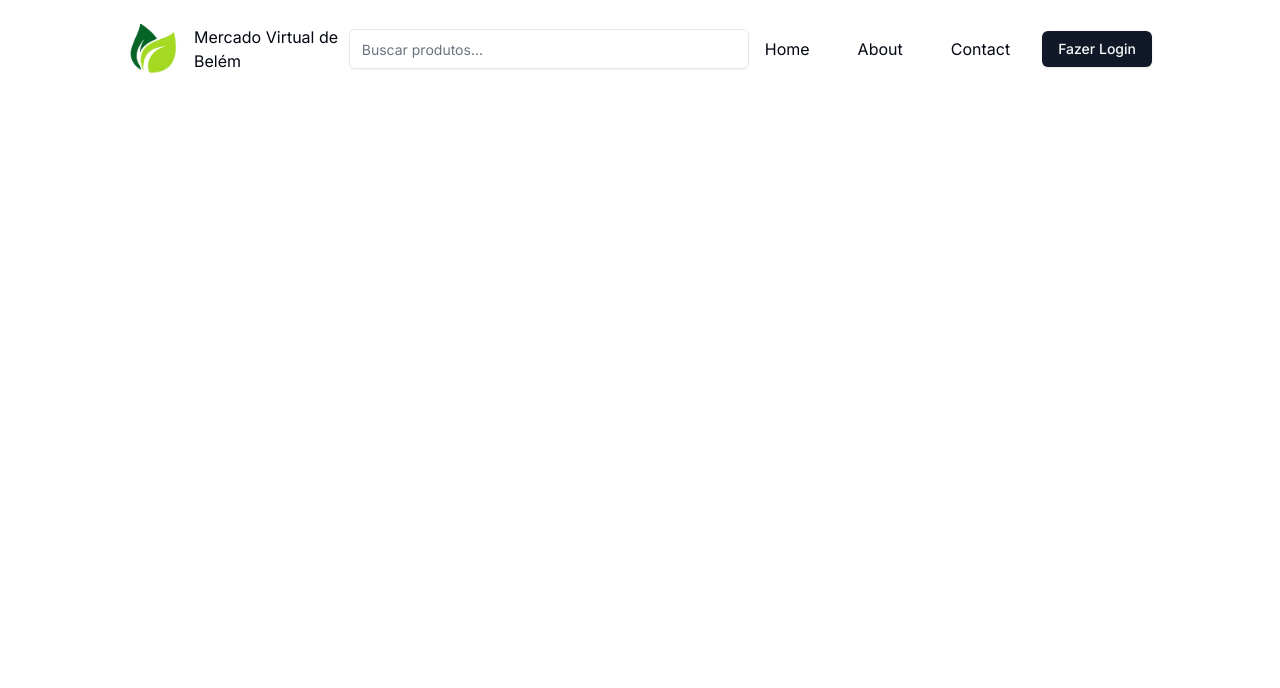
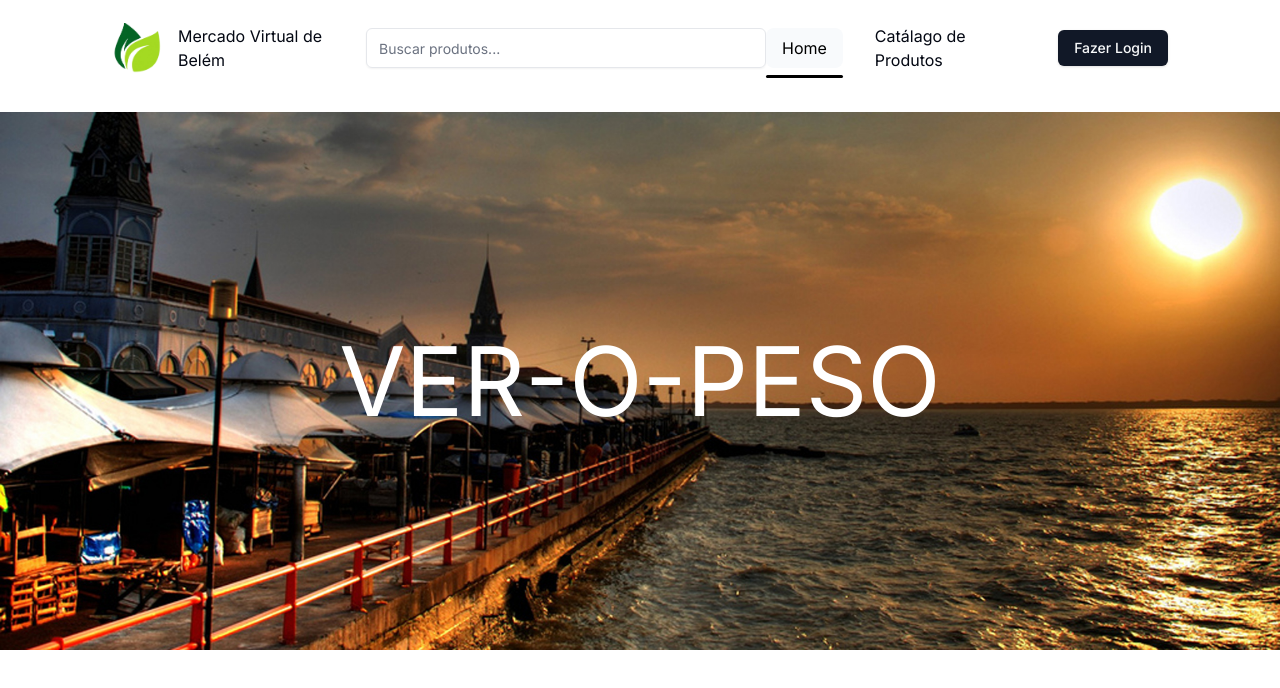
Before and after one commit to PSDIT-BR/mercado-virtual-belem-unama, a Next.js app: page / in a window 1280 px wide. Shown: the top 688 px of the page. Built offline with nearby package versions, Linux system fonts and the light colour scheme.

Commit message:
feat: implement image banner

```diff
--- a/src/app/(pages)/layout.tsx
+++ b/src/app/(pages)/layout.tsx
@@ -1,10 +1,14 @@
 import { HeaderLayout } from "@/layouts/HeaderLayout";
+import { ReactNode } from "react";
 
-export default function Layout() {
-
+interface LayoutProps {
+  children: ReactNode;
+}
+export default function Layout({ children }: LayoutProps) {
   return (
-    <div>
-      <HeaderLayout />
+    <div className="relative">
+      <HeaderLayout className="z-50" />
+      <div>{children}</div>
     </div>
   );
 }
--- a/src/app/(pages)/page.tsx
+++ b/src/app/(pages)/page.tsx
@@ -1,10 +1,18 @@
-
+import Image from "next/image";
 
 export default function Page() {
+  return (
+    <div className="relative w-full">
+      <div className="flex items-center justify-center mt-4 h-fit">
+        <h1 className="absolute z-50 bottom-0 left-0 right-0 top-0 grid place-items-center text-[6rem] text-white ">
+          VER-O-PESO
+        </h1>
+        <Image src="/01_veropeso.jpg" alt="Logo" width={1500} height={400} />
+      </div>
 
-  return (
-    <div>
+      <div>
 
+      </div>
     </div>
   );
 }
--- a/src/app/globals.css
+++ b/src/app/globals.css
@@ -74,3 +74,21 @@
       @apply bg-background text-foreground;
     }
   }
+
+  .active-nav {
+    background-color: rgb(248 250 252);
+    padding: 0.5rem 1rem;
+    border-radius: var(--radius);
+
+    color: black;
+  }
+  .active-nav::after {
+    content: '';
+    position: absolute;
+    bottom: -10px; /* Ajuste a distância vertical conforme necessário */
+    left: 0;
+    width: 100%;
+    border-radius: var(--radius);
+    height: 3px; /* Espessura do traço */
+    background-color: black; /* Cor do traço */
+  }
--- a/src/layouts/HeaderLayout.tsx
+++ b/src/layouts/HeaderLayout.tsx
@@ -1,16 +1,37 @@
-import { ComponentProps } from "react";
+"use client"
+import { ComponentProps, useEffect, useState } from "react";
 import { cn } from "@/lib/utils";
 import Image from "next/image";
-import { Input } from "@/components/ui/input";
 import { SearchInput } from "@/components/Search";
 import { Button } from "@/components/ui/button";
+import { usePathname } from "next/navigation";
+import Link from "next/link";
 
 interface HeaderLayoutProps extends ComponentProps<"div"> {}
 
-const menuItems = [{ name: "Home" }, { name: "About" }, { name: "Contact" }];
+const menuItems = [
+  {
+    text: "Home",
+    href: "/",
+  },
+  {
+    text: "Catálago de Produtos",
+    href: "/catalagos",
+  }
+];
+export function HeaderLayout({ className, ...props }: HeaderLayoutProps) {
+  const pathName = usePathname();
 
-export function HeaderLayout({ className, ...props }: HeaderLayoutProps) {
-  const classNameMerged = cn("flex items-center w-full justify-between px-32 mt-6", className);
+  const [currentRouter, setCurrentRouter] = useState(`/`);
+
+  useEffect(() => {
+    setCurrentRouter(pathName);
+  }, [pathName]);
+
+  const classNameMerged = cn(
+    "relative  flex items-center justify-between h-24 w-full  px-28 rounded-md",
+    className
+  );
 
   return (
     <div className={classNameMerged} {...props}>
@@ -18,15 +39,25 @@ export function HeaderLayout({ className, ...props }: HeaderLayoutProps) {
         <Image src="/logo.png" alt="Logo" width={50} height={50} />
         Mercado Virtual de Belém
       </div>
-      <div className="flex ">
+      <div className="flex">
         <SearchInput />
       </div>
       <div className="flex items-center gap-4">
-        {menuItems.map((item) => (
-          <p className=" hover:bg-slate-100 px-4 py-2 rounded-lg cursor-pointer" key={item.name}>{item.name}</p>
-        ))}
+        <nav className="flex items-center gap-4">
+          {menuItems.map(({ href, text }) => (
+            <Link
+              key={href}
+              href={href}
+              className={`cursor-pointer hover:bg-slate-50 px-4 py-2 rounded-lg relative ${
+                currentRouter === href ? "active-nav" : ""
+              }`}
+            >
+              {text}
+            </Link>
+          ))}
+        </nav>
         <div>
-            <Button className="hover:opacity-80">Fazer Login</Button>
+          <Button className="hover:opacity-80">Fazer Login</Button>
         </div>
       </div>
     </div>
```
Also changed, not shown: public/01_veropeso.jpg (added).
